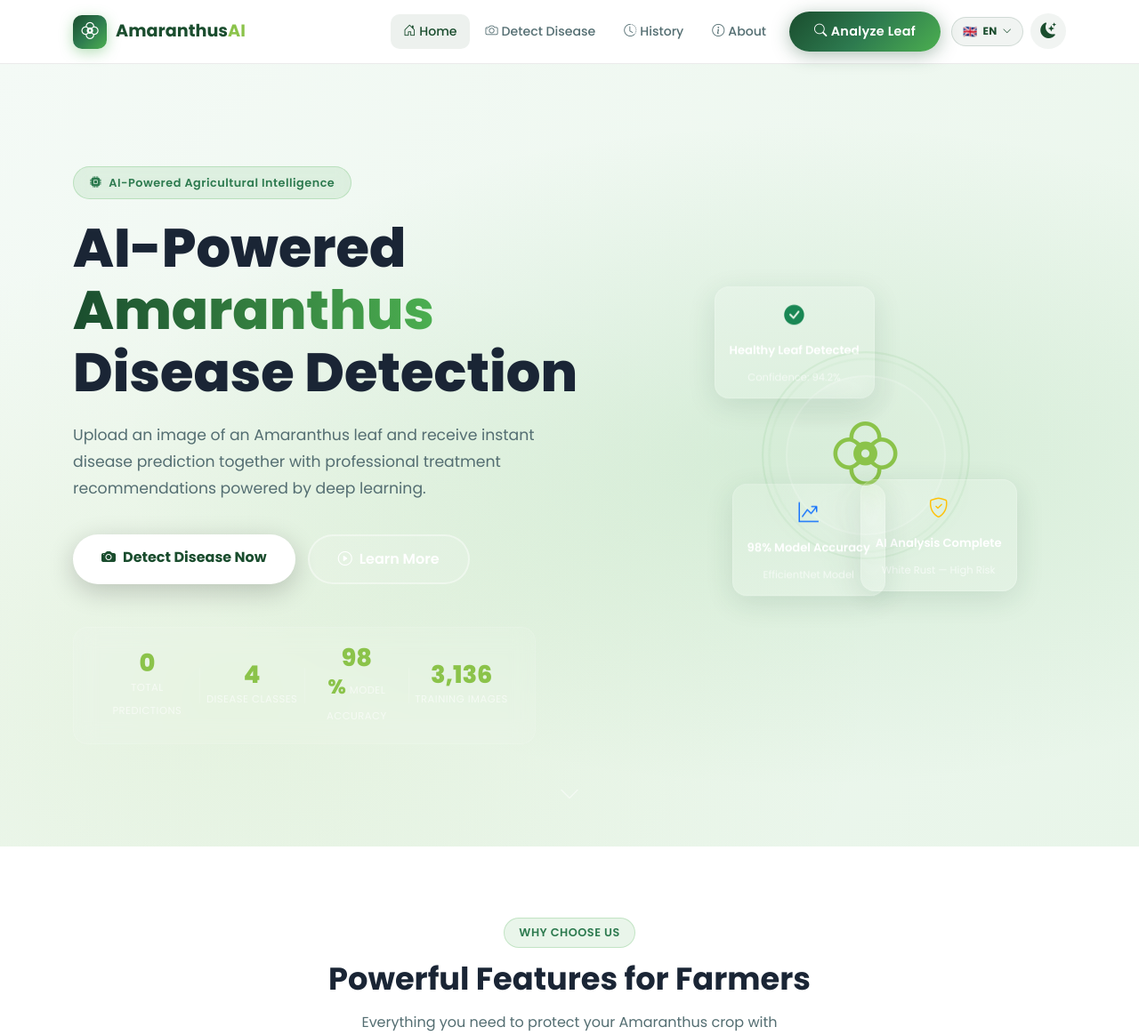
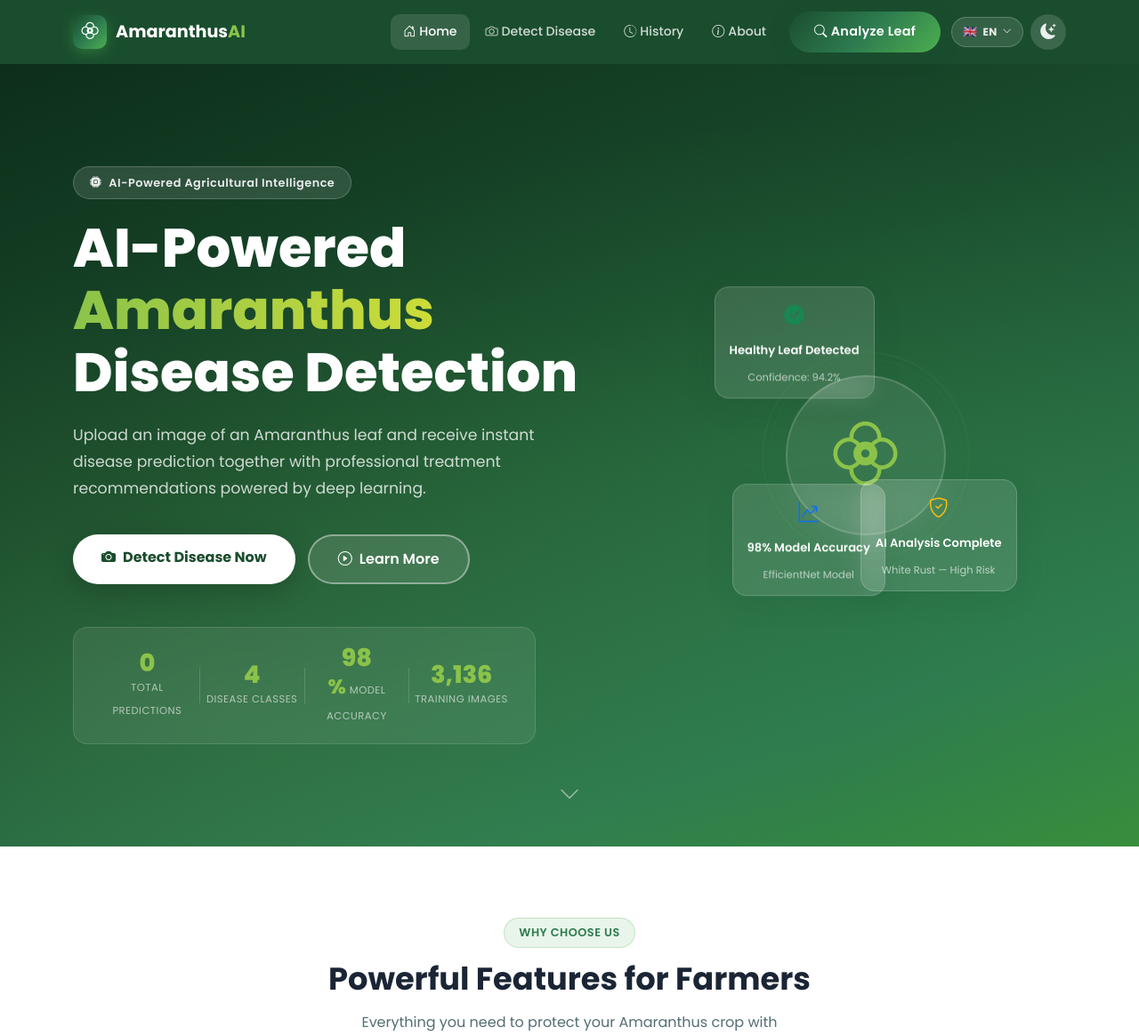
Before and after one commit to 1212shedrack/finalist-project, a Django app: page / in a window 1280 px wide. Shown: the top 1164 px of the page at 89% size. Run offline with Django 5.2, Linux system fonts and the light colour scheme; data that the repository does not hold is empty.

Commit message:
style: revert navbar color back to solid primary green
- Remove dark glassmorphism from navbar
- Match navbar exact background color with the original screenshot (var(--primary))

```diff
--- a/static/css/style.css
+++ b/static/css/style.css
@@ -38,8 +38,8 @@
 
   --navbar-h: 72px;
   --gradient-primary: linear-gradient(135deg, #1a4d2e 0%, #2d7a4f 50%, #4CAF50 100%);
-  --gradient-hero:    linear-gradient(135deg, #f4faf6 0%, #e8f5e9 100%);
-  --gradient-card:    linear-gradient(135deg, #ffffff 0%, #f9fdfa 100%);
+  --gradient-hero:    linear-gradient(160deg, #0d2e1a 0%, #1a4d2e 40%, #2d7a4f 80%, #388e3c 100%);
+  --gradient-card:    linear-gradient(135deg, #f4faf6 0%, #e8f5e9 100%);
 }
 
 /* Dark Mode */
@@ -115,33 +115,35 @@ h1,h2,h3,h4,h5,h6 { font-weight: 700; line-height: 1.3; color: var(--text-primar
 }
 
 .btn-icon {
-  background: rgba(26, 77, 46, 0.06);
+  background: rgba(255,255,255,0.15);
   border: none;
   border-radius: var(--radius-full);
   width: 40px; height: 40px;
   display: flex; align-items: center; justify-content: center;
-  color: var(--primary);
+  color: rgba(255,255,255,0.9);
   font-size: 1.1rem;
   transition: var(--transition);
-}
-.btn-icon:hover { background: rgba(26, 77, 46, 0.12); color: var(--primary); transform: scale(1.05); }
+  backdrop-filter: blur(8px);
+}
+.btn-icon:hover { background: rgba(255,255,255,0.25); color: #fff; transform: scale(1.05); }
 
 /* LANGUAGE SWITCHER */
 .lang-switcher-wrap  { position: relative; }
 
 .btn-lang-current {
-  background: rgba(26, 77, 46, 0.06);
-  border: 1px solid rgba(26, 77, 46, 0.15);
+  background: rgba(255,255,255,0.12);
+  border: 1px solid rgba(255,255,255,0.2);
   border-radius: var(--radius-full);
-  color: var(--primary);
+  color: rgba(255,255,255,0.9);
   font-size: 0.82rem;
   font-weight: 600;
   padding: 6px 12px;
   display: flex; align-items: center; gap: 6px;
   cursor: pointer; transition: var(--transition-fast);
+  backdrop-filter: blur(8px);
   white-space: nowrap;
 }
-.btn-lang-current:hover { background: rgba(26, 77, 46, 0.12); color: var(--primary); }
+.btn-lang-current:hover { background: rgba(255,255,255,0.22); color: #fff; }
 .lang-code { font-size: 0.75rem; font-weight: 700; letter-spacing: 0.3px; }
 .lang-chevron { font-size: 0.65rem; transition: transform 0.25s ease; }
 .lang-dropdown.open .lang-chevron { transform: rotate(180deg); }
@@ -196,17 +198,14 @@ h1,h2,h3,h4,h5,h6 { font-weight: 700; line-height: 1.3; color: var(--text-primar
 
 /* NAVBAR */
 .navbar-custom {
-  background: rgba(255, 255, 255, 0.95);
-  backdrop-filter: blur(20px);
-  -webkit-backdrop-filter: blur(20px);
-  border-bottom: 1px solid rgba(0,0,0,0.08);
+  background: var(--primary);
   height: var(--navbar-h);
   transition: var(--transition);
   padding: 0;
 }
 .navbar-custom.scrolled {
-  box-shadow: 0 4px 30px rgba(0,0,0,0.06);
-  background: rgba(255, 255, 255, 0.98);
+  box-shadow: 0 4px 30px rgba(0,0,0,0.3);
+  background: var(--primary);
 }
 
 .navbar-brand { display: flex; align-items: center; gap: 10px; }
@@ -218,11 +217,11 @@ h1,h2,h3,h4,h5,h6 { font-weight: 700; line-height: 1.3; color: var(--text-primar
   font-size: 1.2rem; color: #fff;
   box-shadow: 0 4px 15px rgba(76,175,80,0.4);
 }
-.brand-text { font-size: 1.2rem; font-weight: 700; color: var(--primary); }
+.brand-text { font-size: 1.2rem; font-weight: 700; color: #fff; }
 .brand-accent { color: var(--accent); }
 
 .navbar-custom .nav-link {
-  color: var(--text-secondary) !important;
+  color: rgba(255,255,255,0.8) !important;
   font-weight: 500;
   font-size: 0.88rem;
   padding: 8px 14px !important;
@@ -232,16 +231,16 @@ h1,h2,h3,h4,h5,h6 { font-weight: 700; line-height: 1.3; color: var(--text-primar
 }
 .navbar-custom .nav-link:hover,
 .navbar-custom .nav-link.active {
-  color: var(--primary) !important;
-  background: rgba(26, 77, 46, 0.08);
+  color: #fff !important;
+  background: rgba(255,255,255,0.12);
 }
 
 .navbar-toggler-icon-custom {
-  color: var(--primary);
+  color: #fff;
   font-size: 1.5rem;
   cursor: pointer;
 }
-.navbar-toggler { border: none; background: rgba(26, 77, 46, 0.08); border-radius: 8px; padding: 8px 12px; }
+.navbar-toggler { border: none; background: rgba(255,255,255,0.1); border-radius: 8px; padding: 8px 12px; }
 .navbar-toggler:focus { box-shadow: none; }
 
 /* Hero button styles */
@@ -390,9 +389,9 @@ section { padding: 80px 0; }
 
 .hero-badge {
   display: inline-flex; align-items: center;
-  background: rgba(76,175,80,0.12);
-  color: var(--primary-light);
-  border: 1px solid rgba(76,175,80,0.25);
+  background: rgba(255,255,255,0.12);
+  color: rgba(255,255,255,0.9);
+  border: 1px solid rgba(255,255,255,0.2);
   border-radius: var(--radius-full);
   padding: 7px 18px;
   font-size: 0.8rem;
@@ -405,18 +404,18 @@ section { padding: 80px 0; }
 .hero-title {
   font-size: clamp(2.4rem, 5vw, 3.8rem);
   font-weight: 800;
-  color: var(--text-primary);
+  color: #fff;
   line-height: 1.15;
   margin-bottom: 20px;
 }
 .hero-title-accent {
-  background: linear-gradient(90deg, var(--primary), var(--primary-lighter));
+  background: linear-gradient(90deg, #8BC34A, #CDDC39);
   -webkit-background-clip: text;
   -webkit-text-fill-color: transparent;
   background-clip: text;
 }
 .hero-subtitle {
-  color: var(--text-secondary);
+  color: rgba(255,255,255,0.78);
   font-size: 1.08rem;
   max-width: 520px;
   margin-bottom: 36px;
```
